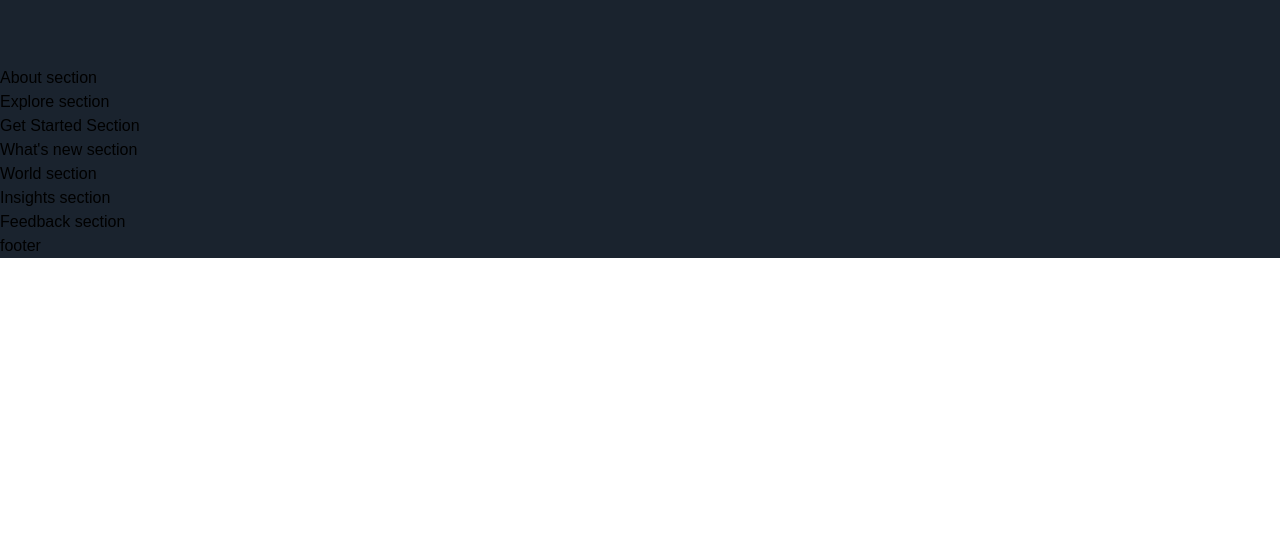
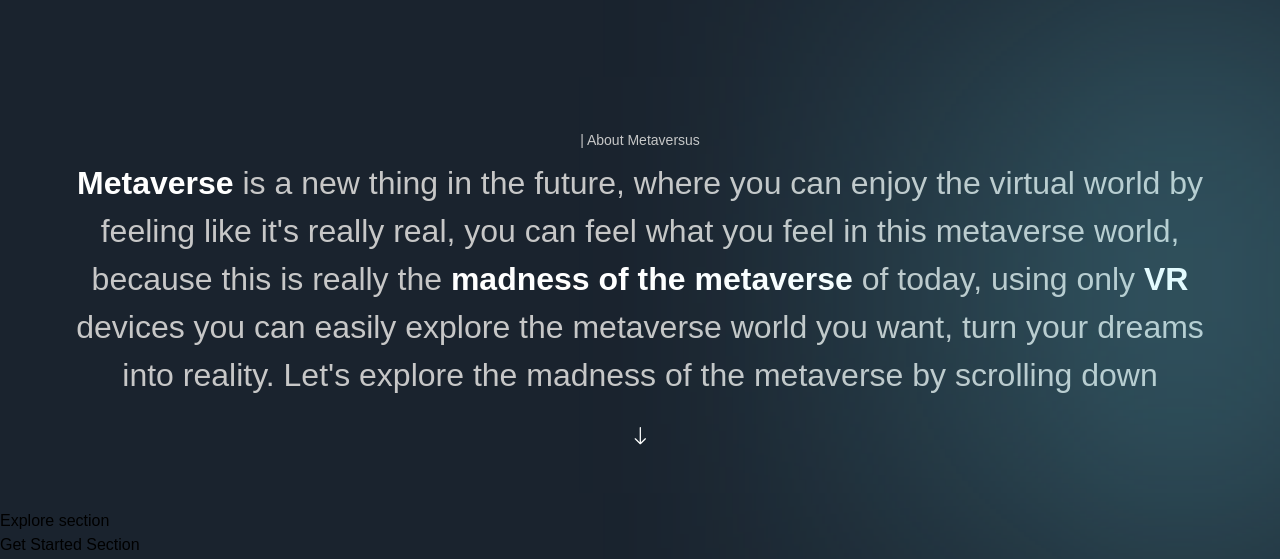
Before and after one commit to sithum-dev/metaversus-landing, a Next.js app: page / in a window 1280 px wide. Shown: the part 1078-1637 px from the top of the page. Before the commit the page ends 1336 px from the top, so only its background shows below. Built offline with nearby package versions, Linux system fonts and the light colour scheme; a web font is replaced by a local one.

Commit message:
Setup About section

```diff
--- a/components/CustomTexts.jsx
+++ b/components/CustomTexts.jsx
@@ -1,9 +1,19 @@
-'use client';
+"use client";
+import { motion } from "framer-motion";
 
-export const TypingText = () => (
-  <p>Typing Text</p>
+import { textContainer, textVariant2 } from "../utils/motion";
+
+export const TypingText = ({ title, textStyles }) => (
+  <motion.p
+    variants={textContainer}
+    className={`font-normal text-[14px] text-secondary-white ${textStyles}`}
+  >
+    {Array.from(title).map((letter, index) => (
+      <motion.span variants={textVariant2} key={index}>
+        {letter === "" ? "\u00A0" : letter}
+      </motion.span>
+    ))}
+  </motion.p>
 );
 
-export const TitleText = () => (
-  <h2>Title Text</h2>
-);
+export const TitleText = ({ title, textStyles }) => <h2>Title Text</h2>;
--- a/sections/About.jsx
+++ b/sections/About.jsx
@@ -1,8 +1,45 @@
-'use client';
+"use client";
+
+import { motion } from "framer-motion";
+import { TypingText } from "../components";
+
+import styles from "../styles";
+import { fadeIn, staggerContainer } from "../utils/motion";
 
 const About = () => (
-  <section>
-    About section
+  <section className={`${styles.paddings} relative z-10`}>
+    <div className="gradient-02 z-0" />
+    <motion.div
+      variants={staggerContainer}
+      initial="hidden"
+      whileInView="show"
+      viewport={{ once: false, amount: 0.25 }}
+      className={`${styles.innerWidth} mx-auto ${styles.flexCenter} flex-col`}
+    >
+      <TypingText title="| About Metaversus" textStyles="text-center" />
+      <motion.p
+        variants={fadeIn("up", "tween", 0.2, 1)}
+        className="mt-[8px] font-normal sm:text-[32px] text-[20px] text-center text-secondary-white"
+      >
+        <span className="font-extrabold text-white">Metaverse </span> is a new
+        thing in the future, where you can enjoy the virtual world by feeling
+        like it's really real, you can feel what you feel in this metaverse
+        world, because this is really the{" "}
+        <span className="font-extrabold text-white">
+          madness of the metaverse
+        </span>{" "}
+        of today, using only{" "}
+        <span className="font-extrabold text-white">VR</span> devices you can
+        easily explore the metaverse world you want, turn your dreams into
+        reality. Let's explore the madness of the metaverse by scrolling down
+      </motion.p>
+      <motion.img
+        variants={fadeIn("up", "tween", 0.3, 1)}
+        src="/arrow-down.svg"
+        alt="arrow down"
+        className="w-[18px] h-[18px] object-contain mt-[28px]"
+      ></motion.img>
+    </motion.div>
   </section>
 );
 
```
